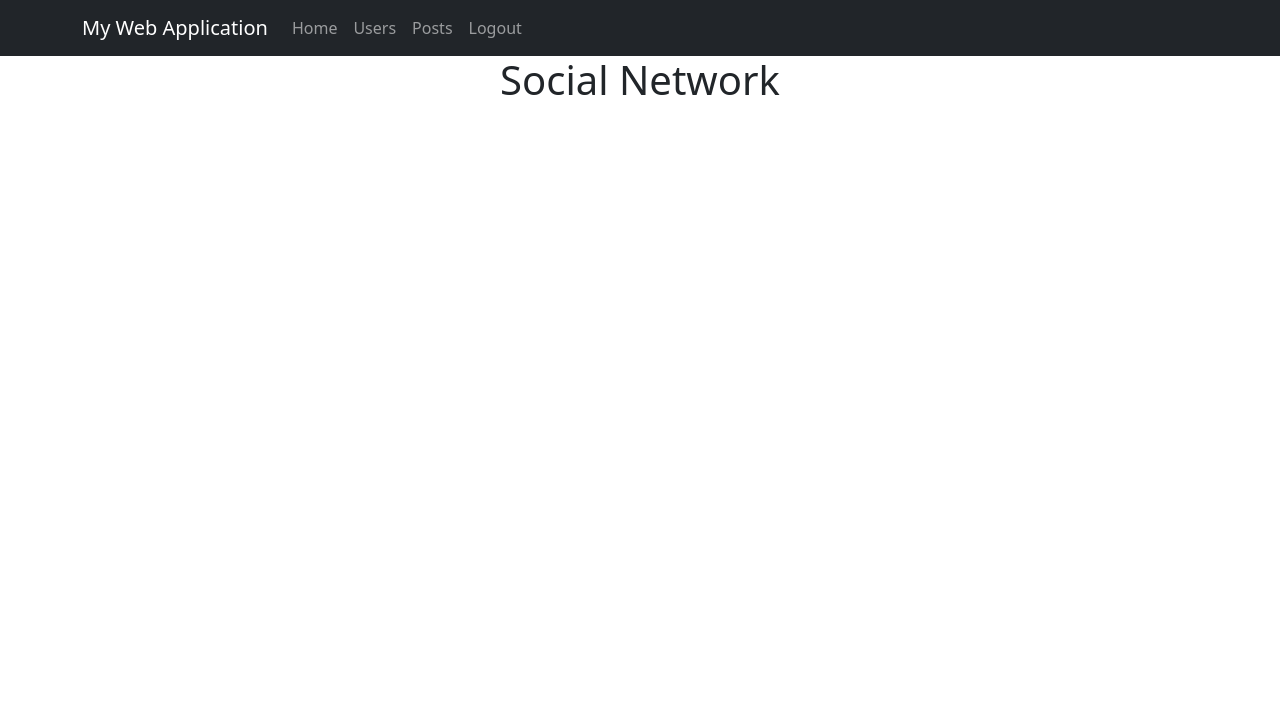
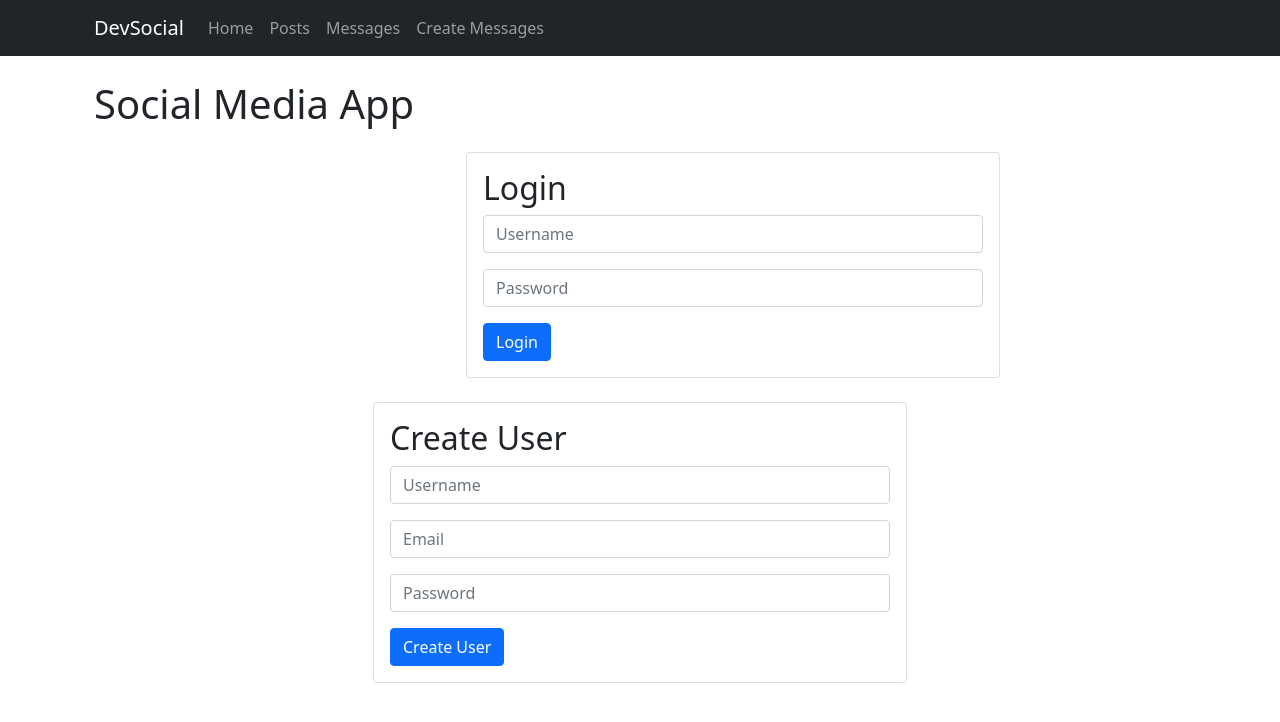
Before and after one commit to TaggartSalisbury06/specs-capstone, a Flask app: page / in a window 1280 px wide. Shown: the top 722 px of the page. Run offline with Flask 3, Linux system fonts and the light colour scheme; parts of the project's set-up code (start-up, migrations or seed data) failed here and were passed over; some libraries are stand-ins or nearby versions.

Commit message:
Added mor design and functionality

```diff
--- a/crud.py
+++ b/crud.py
@@ -1,6 +1,5 @@
 from model import db, User, Post, Message
 from server import app
-app = Flask(__name__)
 # User CRUD operations
 
 def create_user(username, password, email, bio=None, avatar_path=None):
--- /dev/null
+++ b/forms.py
@@ -0,0 +1,6 @@
+from flask_wtf import FlaskForm
+from wtforms import PasswordField, StringField, validators
+
+class LoginForm(FlaskForm):
+  username = StringField("Username", [validators.InputRequired()])
+  password = PasswordField("Password", [validators.InputRequired()])
--- a/server.py
+++ b/server.py
@@ -1,11 +1,125 @@
-from flask import Flask, render_template, redirect, request
-from model import connect_to_db
+from flask import Flask, render_template, redirect, request, session, flash
+from model import connect_to_db, db, User, Post, Message
+from flask_login import current_user, login_user, logout_user, LoginManager, login_required
+from flask_bcrypt import check_password_hash
+import crud
+
 app = Flask(__name__)
+login_manager = LoginManager()
+
+app.secret_key = "dev"
+
+login_manager.init_app(app)
+
+@login_manager.user_loader
+def load_user(user_id):
+  return User.query.get(int(user_id))
 
 # Home route
 @app.route("/")
-def home():
-  return render_template("home.html")
+def index():
+  posts = Post.query.all()
+  if current_user.is_authenticated:
+    username = current_user.username
+    flash(f"Logged in as {username}")
+  else:
+    username = "Guest"
+
+  return render_template("home.html", username=username, posts=posts)
+
+# Users route
+@app.route("/users")
+def users():
+  posts = Post.query.all()
+  users = User.query.all()
+  return render_template("users.html", users=users, posts=posts)
+
+# Login route
+@app.route("/posts/create", methods=["POST"])
+def create_post():
+  post_content = request.form["post_content"]
+  user = current_user
+
+  new_post = Post(post_content=post_content, user_id=user.id)
+  db.session.add(new_post)
+  db.session.commit()
+
+  return redirect("/posts")
+
+@app.route("/messages")
+@login_required
+def messages():
+  messages = Message.query.filter((Message.sender_id == current_user.id) | (Message.recipient_id == current_user.id)).all()
+  return render_template("messages.html", messages=messages)
+
+
+@app.route("/message/create", methods=["GET", "POST"])
+@login_required
+def create_message():
+  if request.method == "GET":
+    users = User.query.all()
+    return render_template("create_message.html", users=users)
+
+  recipient_id = request.form["recipient_id"]
+  message_content = request.form["message_content"]
+
+  recipient = User.query.get(recipient_id)
+  if recipient is None:
+    flash("Invalid recipient. Please select a valid user.")
+    return redirect("/create-message")
+
+  new_message = Message(message_content=message_content, sender=current_user, recipient=recipient)
+  db.session.add(new_message)
+  db.session.commit()
+
+  flash("Message sent successfully!")
+  return redirect("/messages")
+
+@app.route("/login", methods=["POST"])
+def login():
+  username = request.form["username"]
+  password = request.form["password"]
+
+  user = User.query.filter_by(username=username).first()
+
+  if user is None:
+    return render_template("login.html", error="Invalid username or password")
+
+  login_user(user)
+
+  return redirect("/")
+
+@app.route("/profile")
+def profile():
+  if current_user.is_authenticated:
+    return render_template("profile.html", current_user=current_user)
+  else:
+    return redirect("/login")  # Redirect to the login page if the user is not authenticated
+
+@app.route("/posts")
+def display_posts():
+  posts = Post.query.all()
+  return render_template("posts.html", posts=posts)
+
+@app.route("/users/create", methods=["GET", "POST"])
+def create_user():
+  if request.method == "GET":
+    return render_template("create_user.html")
+
+  username = request.form["username"]
+  email = request.form["email"]
+  password = request.form["password"]
+
+  user = User(username=username, email=email, password=password)
+  db.session.add(user)
+  db.session.commit()
+
+  return redirect("/")
+
+@app.route("/logout")
+def logout():
+  logout_user()
+  return redirect("/")
 
 if __name__ == "__main__":
   connect_to_db(app)
--- a/templates/base.html
+++ b/templates/base.html
@@ -6,12 +6,14 @@
   <meta name="viewport" content="width=device-width, initial-scale=1.0">
   <link rel="stylesheet" href="/static/styles.css">
   <link rel="stylesheet" href="{{ url_for('static', filename='css/bootstrap.min.css') }}">
+  <link rel="stylesheet" href="https://cdn.jsdelivr.net/npm/bootstrap@5.0.1/dist/css/bootstrap.min.css">
+  <link href="https://cdn.tailwindcss.com/2.2.19/tailwind.min.css" rel="stylesheet">
   <title>DevSocial</title>
 </head>
 <body>
   <nav class="navbar navbar-expand-lg navbar-dark bg-dark">
     <div class="container">
-      <a class="navbar-brand" href="/">My Web Application</a>
+      <a class="navbar-brand" href="/">DevSocial</a>
       <button class="navbar-toggler" type="button" data-bs-toggle="collapse" data-bs-target="#navbarNav" aria-controls="navbarNav" aria-expanded="false" aria-label="Toggle navigation">
         <span class="navbar-toggler-icon"></span>
       </button>
@@ -21,19 +23,33 @@
             <a class="nav-link" href="/">Home</a>
           </li>
           <li class="nav-item">
-            <a class="nav-link" href="/users">Users</a>
-          </li>
-          <li class="nav-item">
             <a class="nav-link" href="/posts">Posts</a>
           </li>
           <li class="nav-item">
-            <a class="nav-link" href="/login">Logout</a>
+            <a class="nav-link" href="/messages">Messages</a>
           </li>
+          <li class="nav-item">
+            <a class="nav-link" href="/create-message">Create Messages</a>
+          </li>
+          {% if current_user.is_authenticated %}
+          <li>
+            <a class="nav-link" href="/logout">Log out</a>
+          </li>
+          {% endif %}
+          {% if current_user.is_authenticated %}
+          <li>
+            <a class="nav-link" href="/profile">Profile</a>
+          </li>
+          {% endif %}
         </ul>
       </div>
     </div>
   </nav>
+  {% for message in get_flashed_messages() %}
+    <p class="alert alert-warning">{{ message }}</p>
+  {% endfor %}
   {% block body %}
   {% endblock %}
+  <script src="https://cdn.jsdelivr.net/npm/bootstrap@5.0.1/dist/js/bootstrap.bundle.min.js"></script>
 </body>
 </html>
--- a/templates/home.html
+++ b/templates/home.html
@@ -1,8 +1,84 @@
 {% extends "base.html" %}
 
 {% block body %}
-<div class="container">
-  <h1 class="text-center">Social Network</h1>
-
+<div class="container homepage">
+  <h1 class="my-4">Social Media App</h1>
+  <div class="row">
+    <div class="col-md-4">
+      {% if current_user.is_authenticated %}
+      <div class="card mb-4">
+        <div class="card-body">
+          <h2 class="card-title">Posts</h2>
+          <ul class="list-group">
+            {% for post in posts %}
+            <li class="list-group-item">
+              <h5 class="card-title">{{ post.user.username }}</h5>
+              <p class="card-text">{{ post.post_content }}</p>
+            </li>
+            {% endfor %}
+          </ul>
+        </div>
+      </div>
+      {% endif %}
+    </div>
+    {% if not current_user.is_authenticated %}
+    <div class="col-md-6">
+      <div class="card mb-4">
+        <div class="card-body">
+          <h2 class="card-title">Login</h2>
+          <form action="/login" method="post">
+            <div class="form-group">
+              <input type="text" class="form-control mb-3" name="username" placeholder="Username">
+            </div>
+            <div class="form-group">
+              <input type="password" class="form-control mb-3" name="password" placeholder="Password">
+            </div>
+            <button type="submit" class="btn btn-primary">Login</button>
+          </form>
+        </div>
+      </div>
+    </div>
+    {% endif %}
+  </div>
+  {% if not current_user.is_authenticated %}
+  <div class="row justify-content-center">
+    <div class="col-md-6">
+      <div class="card mb-4">
+        <div class="card-body">
+          <h2 class="card-title">Create User</h2>
+          <form action="/users/create" method="post">
+            <div class="form-group">
+              <input type="text" class="form-control mb-3" name="username" placeholder="Username">
+            </div>
+            <div class="form-group">
+              <input type="email" class="form-control mb-3" name="email" placeholder="Email">
+            </div>
+            <div class="form-group">
+              <input type="password" class="form-control mb-3" name="password" placeholder="Password">
+            </div>
+            <button type="submit" class="btn btn-primary">Create User</button>
+          </form>
+        </div>
+      </div>
+    </div>
+  </div>
+  {% endif %}
+  {% if current_user.is_authenticated %}
+  <div class="row">
+    <div class="col-md-6">
+      <div class="card mb-4">
+        <div class="card-body">
+          <h2 class="card-title">Create Post</h2>
+          <form action="/posts/create" method="post">
+            <div class="form-group">
+              <textarea class="form-control mb-3" name="post_content" rows="3" placeholder="Post Content"></textarea>
+            </div>
+            <button type="submit" class="btn btn-primary">Create Post</button>
+          </form>
+        </div>
+      </div>
+    </div>
+  </div>
+  {% endif %}
 </div>
 {% endblock %}
```
Also changed, not shown: model.py (+29 -0 lines), templates/create_account.html (added, +16 -0 lines), templates/create_message.html (added, +22 -0 lines), templates/login.html (+12 -0 lines), templates/messages.html (added, +37 -0 lines), templates/post.html (deleted, +0 -13 lines), templates/posts.html (added, +18 -0 lines), templates/profile.html (added, +33 -0 lines), templates/user.html (deleted, +0 -13 lines), templates/user_posts.html (deleted, +0 -20 lines), templates/users.html (added, +18 -0 lines).
